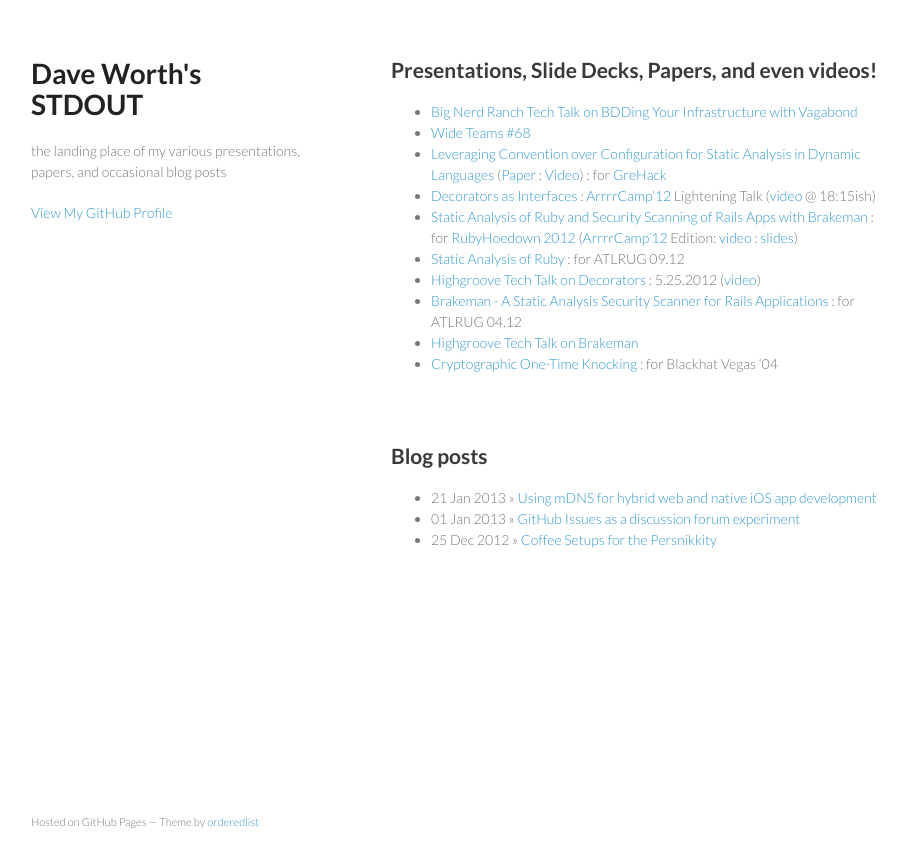
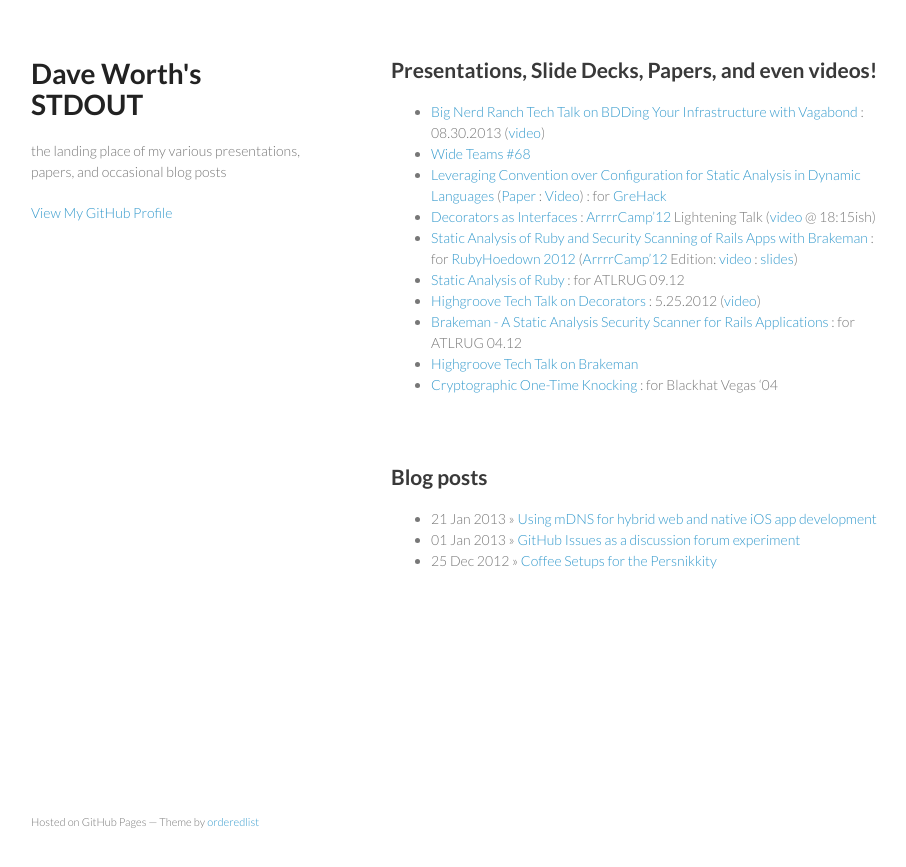
Before and after one commit to daveworth/daveworth.github.com, a Jekyll site: the page built from index.md, in a window 1280 px wide. Shown: the top 867 px of the page, without its empty margins (179-1085 px from the left). Built offline with Jekyll 4.4.1, drawn with Linux system fonts in a browser that asks for light colours.

Commit message:
Add tech-talk video

```diff
--- a/index.md
+++ b/index.md
@@ -1,7 +1,7 @@
 ---
 layout: default
 ---
-* [Big Nerd Ranch Tech Talk on BDDing Your Infrastructure with Vagabond](http://daveworth.github.io/8_30_2013_BDD_Your_Infrastructure_with_Vagabond/#slide-0)
+* [Big Nerd Ranch Tech Talk on BDDing Your Infrastructure with Vagabond](http://daveworth.github.io/8_30_2013_BDD_Your_Infrastructure_with_Vagabond/#slide-0) : 08.30.2013 ([video](http://vimeo.com/74387133))
 * [Wide Teams #68](http://www.wideteams.com/2013/01/30/episode-68-david-worth-of-big-nerd-ranch/)
 * [Leveraging Convention over Configuration for Static Analysis in Dynamic Languages](http://ensiwiki.ensimag.fr/images/7/70/GreHack-2012-talk-David_Worth_and_Justin_Collins-Leveraging_Convention_over_Configuration_for_Static_Analysis_in_Dynamic_Languages.pdf) ([Paper](http://ensiwiki.ensimag.fr/images/c/c5/GreHack-2012-Leveraging_Convention_over_Configuration_for_Static_Analysis_in_Dynamic_Languages.pdf) : [Video](http://www.youtube.com/watch?feature=player_embedded&v=tHUxZbNktxg)) : for [GreHack](http://grehack.org/en/)
 * [Decorators as Interfaces](http://daveworth.github.io/ArrrrCamp_2012-DecoratorsAsInterfaces) : [ArrrrCamp'12](http://2012.arrrrcamp.be/) Lightening Talk ([video](http://vimeo.com/groups/arrrrcamp/videos/51898787) @ 18:15ish)
```
